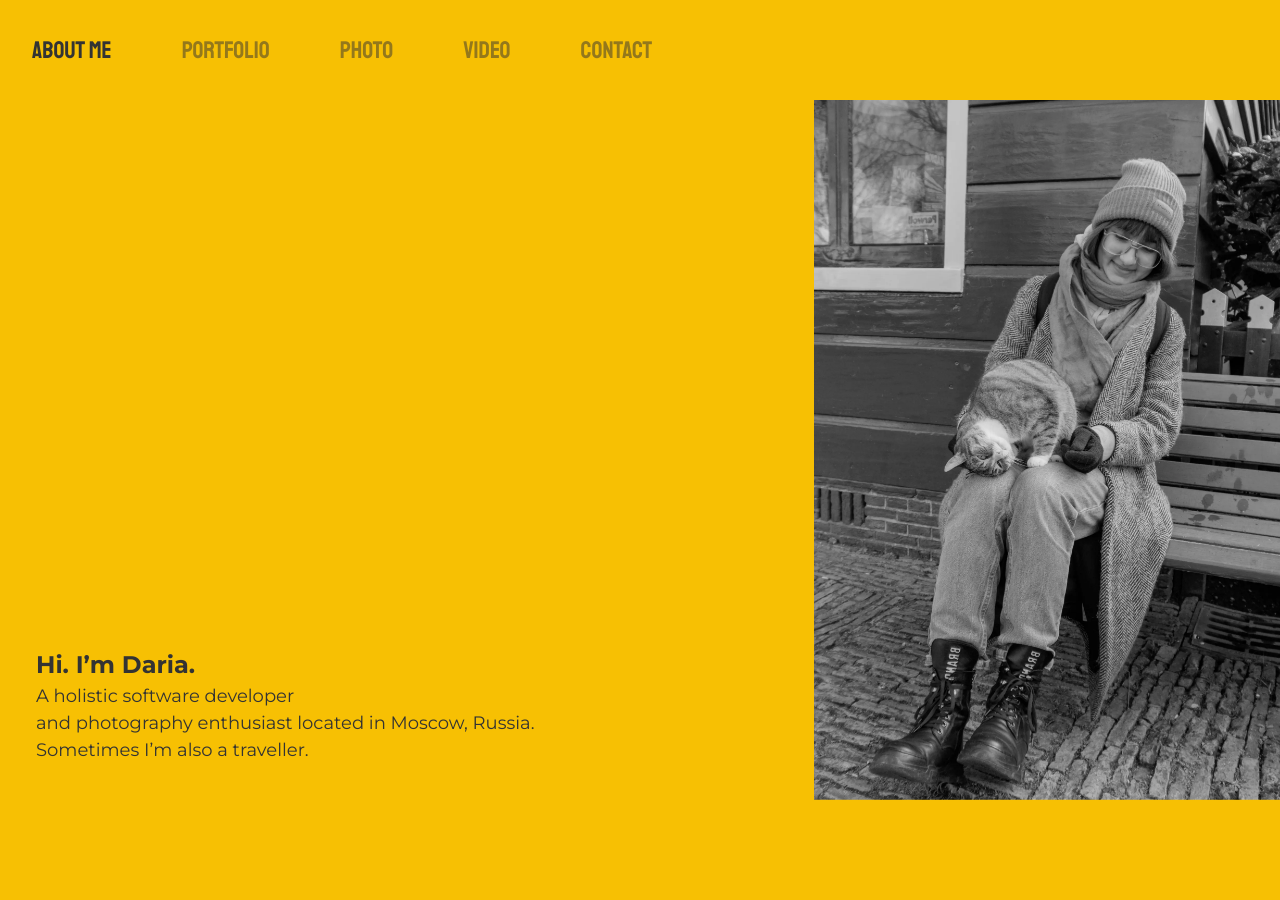
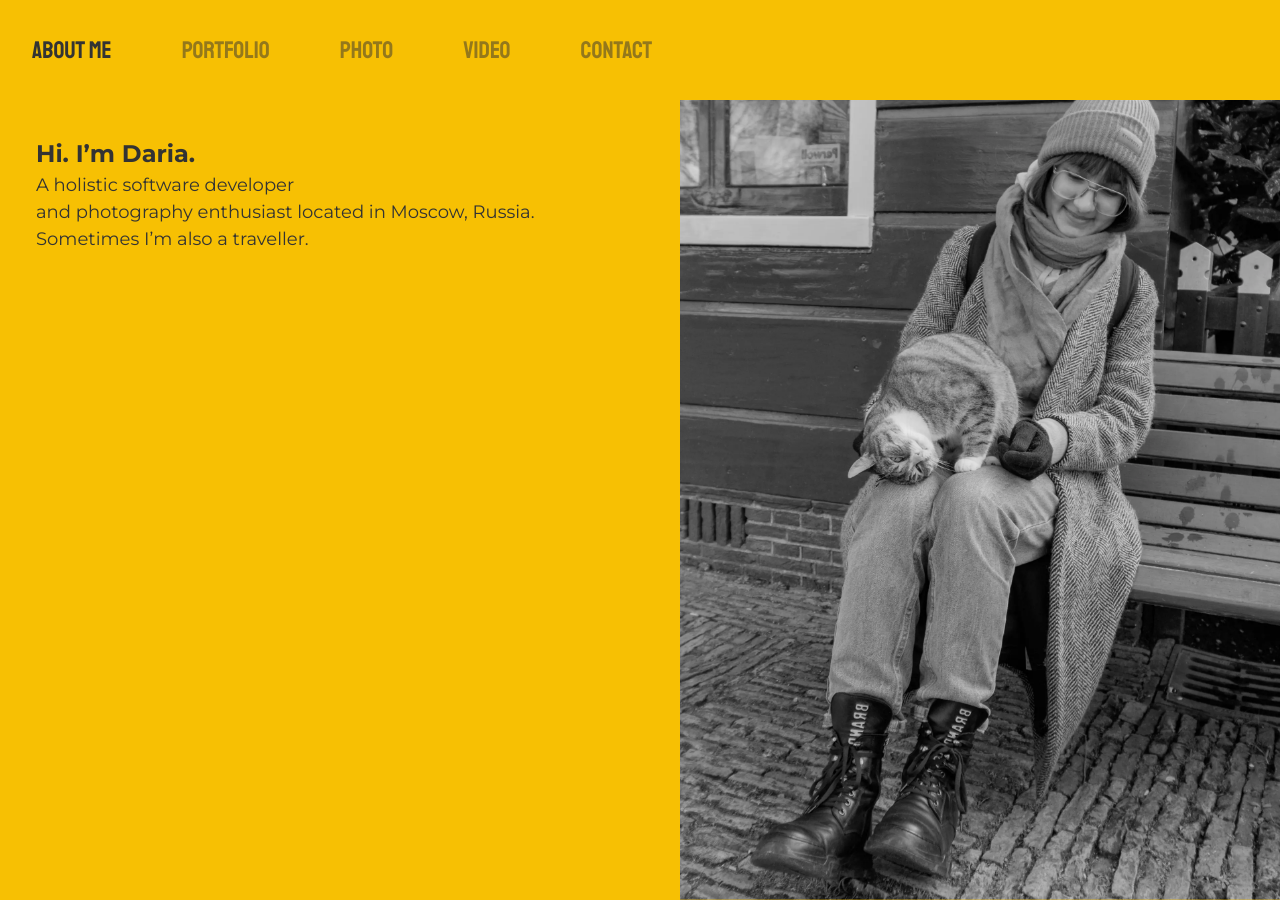
Before and after one commit to airadavometra/airadavometra-next, a Next.js app: page / in a window 1280 px wide. Before the commit the page ends 800 px from the top, so only its background shows below. Built offline with nearby package versions, Linux system fonts and the light colour scheme.

Commit message:
fix about layout

```diff
--- a/components/Header/Header.module.css
+++ b/components/Header/Header.module.css
@@ -1,15 +1,18 @@
-.navigation {
+.navbar {
   width: 100%;
   padding: 32rem;
   position: sticky;
   top: 0;
-  display: flex;
-  align-items: center;
-  gap: 70rem;
   font-family: var(--header-text-font);
   font-size: 24rem;
   background-color: var(--yellow);
   z-index: 2;
+}
+.navigation {
+  width: 100%;
+  display: flex;
+  align-items: center;
+  gap: 70rem;
 }
 .link {
   display: inline-block;
--- a/pages/index.tsx
+++ b/pages/index.tsx
@@ -17,8 +17,7 @@ const Home: NextPage = () => {
       <div className={s.pictureWrapper}>
         <Image
           src={photo}
-          layout="fill"
-          objectFit="contain"
+          layout="responsive"
           objectPosition="right bottom"
           alt="My photo"
         />
--- a/pagesStyles/MainPage.module.css
+++ b/pagesStyles/MainPage.module.css
@@ -1,16 +1,26 @@
 .main {
   height: 100%;
-  position: relative;
+  display: flex;
+  align-items: flex-end;
+  justify-content: space-between;
+  @media (max-width: 768px) {
+    flex-direction: column;
+    justify-content: space-between;
+  }
 }
 .description {
-  padding: 0px 0px 36rem 36rem;
-  position: absolute;
-  bottom: 0;
-  left: 0;
+  height: 100%;
+  width: 50vw;
+  padding: 36rem 0px 0px 36rem;
   flex-shrink: 0;
   display: flex;
   flex-direction: column;
-  justify-content: flex-end;
+  align-items: flex-start;
+  @media (max-width: 768px) {
+    height: fit-content;
+    width: 100vw;
+    padding: 24rem;
+  }
 }
 .textHeader {
   font-weight: 700;
@@ -20,12 +30,10 @@
   font-size: 18rem;
 }
 .pictureWrapper {
-  height: 100%;
-}
-@media (max-width: 562px) {
-  .description {
-    bottom: unset;
-    top: 0;
-    padding: 24rem;
+  width: 600rem;
+  //height: 100%;
+  @media (max-width: 768px) {
+    width: 100vw;
+    height: unset;
   }
 }
```
